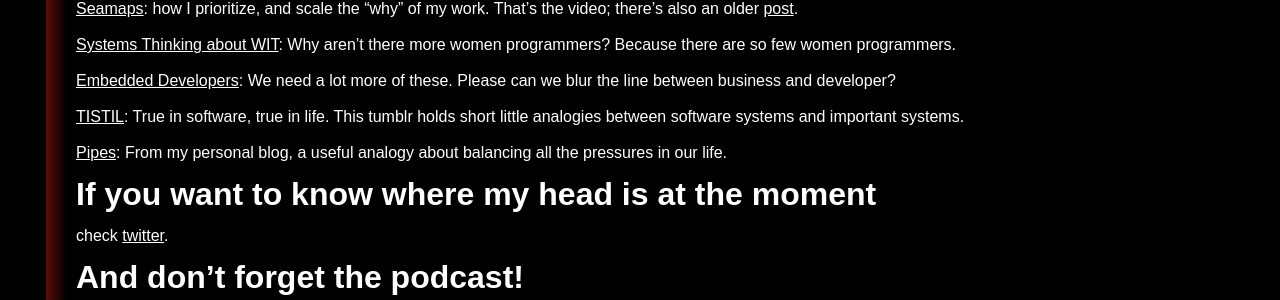
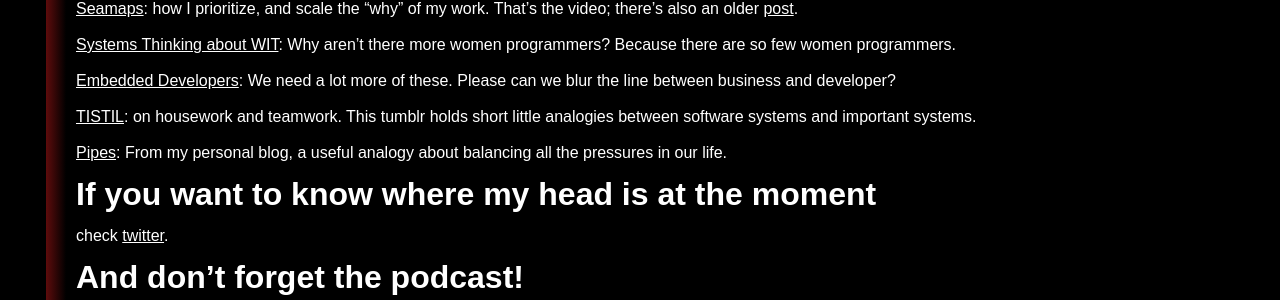
Before and after one commit to jessitron/jessitron.com, a Jekyll site: the page built from story.md, in a window 1280 px wide. Shown: the part 660-960 px from the top of the page. Built offline with Jekyll 4.4.1, drawn with Linux system fonts in a browser that asks for light colours.

Commit message:
Lying around

```diff
--- a/story.md
+++ b/story.md
@@ -29,7 +29,7 @@
 
 [Embedded Developers](http://blog.jessitron.com/2014/08/the-power-of-embedded-developers.html): We need a lot more of these. Please can we blur the line between business and developer?
 
-[TISTIL](http://tistil.tumblr.com/post/153439406788/changing-systems): True in software, true in life. This tumblr holds short little analogies between software systems and important systems.
+[TISTIL](http://tistil.tumblr.com/post/161066300883/clutter): on housework and teamwork. This tumblr holds short little analogies between software systems and important systems.
 
 [Pipes](http://blogitron.blogspot.com/2012/06/pipes.html): From my personal blog, a useful analogy about balancing all the pressures in our life.
 
```
